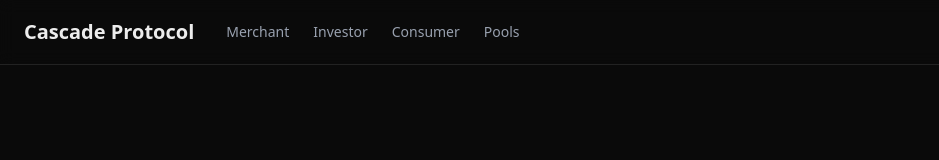
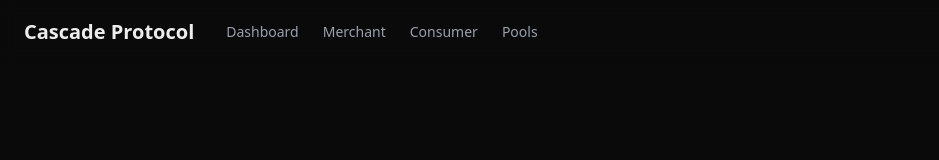
Before and after one commit to pranavcpawar/iota-flow, a Next.js app: page / in a window 1280 px wide. Shown: the top 160 px of the page, without its empty margins (0-939 px from the left). Built offline with nearby package versions, Linux system fonts and the light colour scheme; what @iota/iota-sdk would draw is missing.

Commit message:
add dashboard

```diff
--- a/src/app/navbar.tsx
+++ b/src/app/navbar.tsx
@@ -5,24 +5,24 @@ import { ConnectButton } from '@iota/dapp-kit';
 
 export function Navbar() {
   return (
-    <header className="sticky top-0 z-50 w-full border-b border-border bg-background/95 backdrop-blur supports-backdrop-filter:bg-background/60">
-      <nav className="container mx-auto px-6 h-16 flex items-center justify-between">
+    <header className="sticky top-0 z-50 w-full bg-background/95 backdrop-blur supports-backdrop-filter:bg-background/60">
+      <nav className="w-full px-6 h-16 flex items-center justify-between">
         <div className="flex items-center gap-8">
           <Link href="/" className="font-bold text-xl flex items-center gap-2">
             <span>Cascade Protocol</span>
           </Link>
           <div className="hidden md:flex items-center gap-6">
             <Link
+              href="/"
+              className="text-sm text-muted-foreground hover:text-foreground transition-colors"
+            >
+              Dashboard
+            </Link>
+            <Link
               href="/merchant"
               className="text-sm text-muted-foreground hover:text-foreground transition-colors"
             >
               Merchant
-            </Link>
-            <Link
-              href="/investor"
-              className="text-sm text-muted-foreground hover:text-foreground transition-colors"
-            >
-              Investor
             </Link>
             <Link
               href="/consumer"
```
